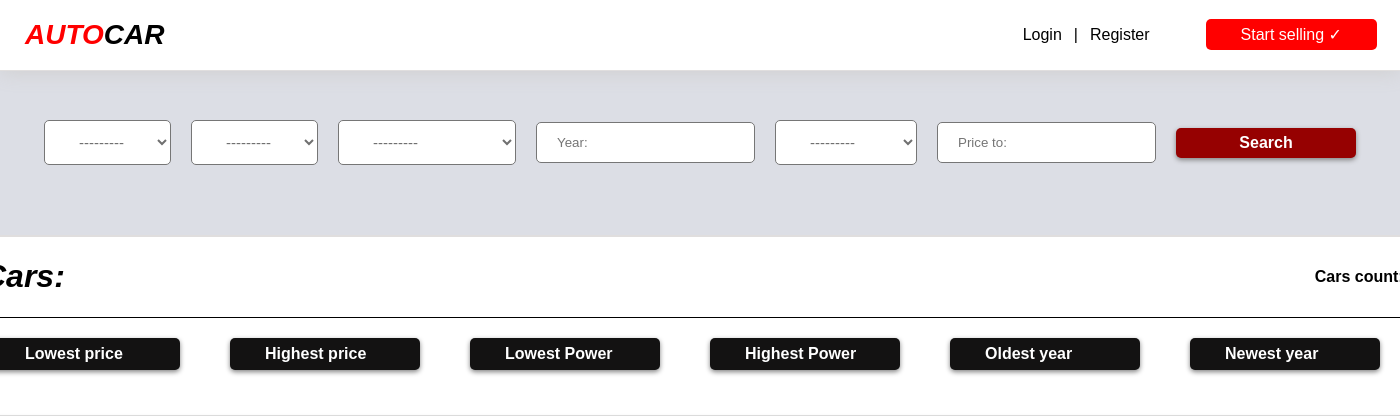
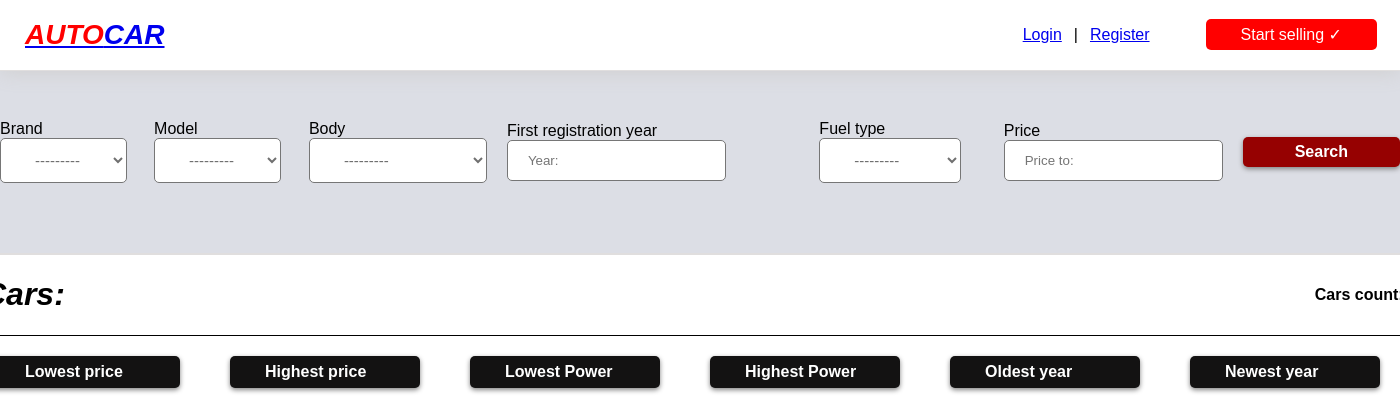
Before and after one commit to Vnill125/AutoCar, a Django app: page / in a window 1400 px wide; the page is wider, and only the part inside the window is pictured. Shown: the top 416 px of that part. Run offline with Django 3.2, Linux system fonts and the light colour scheme; data comes from the database, SQL or seed files in the repository.

Commit message:
Update index.html

```diff
--- a/otomoto/base/templates/index.html
+++ b/otomoto/base/templates/index.html
@@ -10,25 +10,44 @@
 <body>
     <div class='nav-bar'>
         <div class='left'>
-            <h1 class='logo1'>AUTO<h1>
-            <h1 class='logo2'>CAR<h1>
+            <a href={% url "index" %}><h1 class='logo1'>AUTO<h1></a>
+            <h1 class='logo2'><a href={% url "index" %}>CAR</a><h1>
         </div>
         <div class='right'>
-            <p>Login<p>
+            <a href={% url "login" %}><p>Login<p></a>
             <p>|<p>
-            <p>Register<p>
+            <a href={% url "register" %}><p>Register<p></a>
             <button type='submit'>Start selling &#10003;</button>
         </div>
     </div>
+    {% block content %}
     <div class='container'>
         <form method='GET'>
             <div class='container1'>
+                <div class='filter'>
+                    {{filter.form.brand.label}}
                     {{ filter.form.brand }}
+                </div>
+                <div class='filter'>
+                    {{ filter.form.model.label }}
                     {{ filter.form.model }}
+                </div>
+                <div class='filter'>
+                    {{ filter.form.body.label }}
                     {{ filter.form.body }}
+                </div>
+                <div class='filter'>
+                    {{ filter.form.first_registration_year.label }}
                     {{ filter.form.first_registration_year }}
+                </div>
+                <div class='filter'>
+                    {{ filter.form.fuel_type.label }}
                     {{ filter.form.fuel_type }}
+                </div>
+                <div class='filter'>
+                    {{ filter.form.max_price.label }}
                     {{ filter.form.max_price }}
+                </div>
                 <button type='submit'>Search</button>
             </div>
         </form>
@@ -52,6 +71,10 @@
         <div class='car'>
             <div class='left'>
                 <img src="{{ car.car_images.url }}">
+                <div class='imgcount'>
+                    <p><img src={% static "images/camera.png" %}>1/10</p>
+
+                </div>
             </div>
             <div class='mid'>
                 <strong class='strong'>{{ car.brand }} {{ car.model }}</strong>
@@ -69,5 +92,6 @@
         </div>
         {% endfor %}
     </div>
+    {% endblock content %}
 </body>
 </html>
```
Lines whose indentation alone changed are shown as unchanged.
